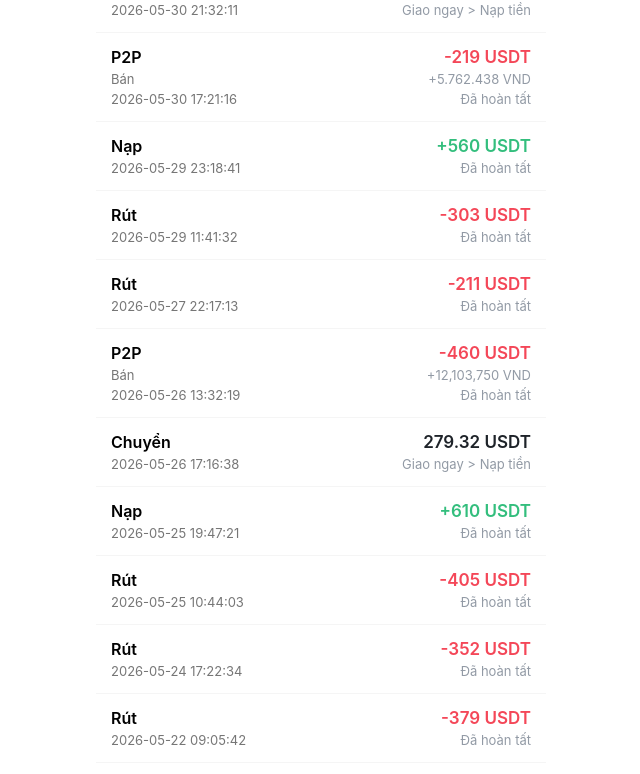
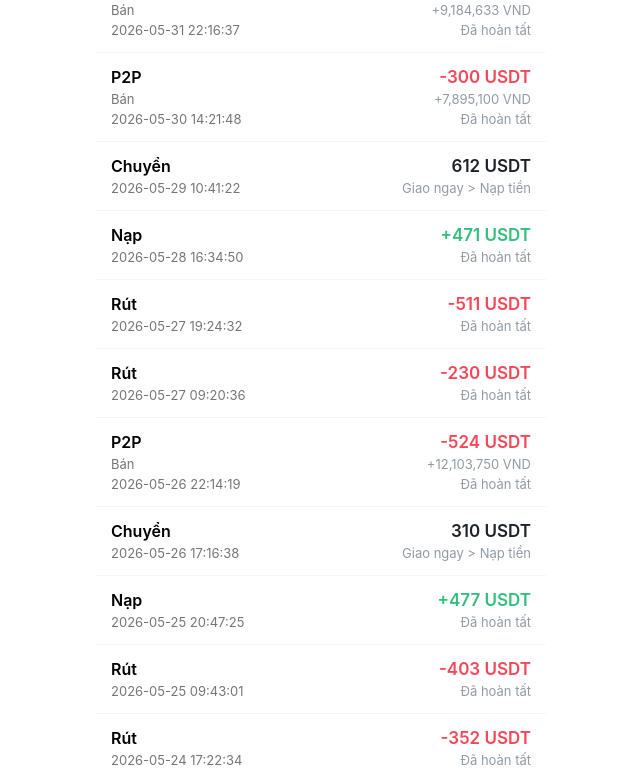
Before and after one commit to Duythang220911/binance-walletfull, a React app: page assets-history.html in a window 1280 px wide. Shown: the part 94-868 px from the top of the page, without its empty margins (319-959 px from the left). Built offline with nearby package versions, Linux system fonts and the light colour scheme.

Commit message:
Update assets-history.html

```diff
--- a/assets-history.html
+++ b/assets-history.html
@@ -30,30 +30,41 @@
 
         <!-- List Giao dịch -->
         <div class="transaction-list">
-
-        <!-- Item 4 (Chuyển) -->
-            <div class="transaction-item">
+<!-- Item 1 (P2P - Bán) - Click vào đây để sang trang chi tiết -->
+            <div class="transaction-item" data-href="p2p-detail.html">
                 <div class="item-left">
-                    <div class="item-name">Chuyển</div>
-                    <div class="item-time">2026-05-30 21:32:11</div>
+                    <div class="item-name">P2P</div>
+                    <div class="item-desc">Bán</div>
+                    <div class="item-time">2026-05-31 22:16:37</div>
                 </div>
                 <div class="item-right">
-                    <div class="amount transfer">401 USDT</div>
-                    <div class="transfer-path">Giao ngay > Nạp tiền</div>
+                    <div class="amount sell">-349 USDT</div>
+                    <div class="fiat-amount">+9,184,633 VND</div>
+                    <div class="status-done">Đã hoàn tất</div>
                 </div>
             </div>
-
             <!-- Item 1 (P2P - Bán) - Click vào đây để sang trang chi tiết -->
             <div class="transaction-item" data-href="p2p-detail.html">
                 <div class="item-left">
                     <div class="item-name">P2P</div>
                     <div class="item-desc">Bán</div>
-                    <div class="item-time">2026-05-30 17:21:16</div>
+                    <div class="item-time">2026-05-30 14:21:48</div>
                 </div>
                 <div class="item-right">
-                    <div class="amount sell">-219 USDT</div>
-                    <div class="fiat-amount">+5.762.438 VND</div>
+                    <div class="amount sell">-300 USDT</div>
+                    <div class="fiat-amount">+7,895,100 VND</div>
                     <div class="status-done">Đã hoàn tất</div>
+                </div>
+            </div>
+        <!-- Item 4 (Chuyển) -->
+            <div class="transaction-item">
+                <div class="item-left">
+                    <div class="item-name">Chuyển</div>
+                    <div class="item-time">2026-05-29 10:41:22</div>
+                </div>
+                <div class="item-right">
+                    <div class="amount transfer">612 USDT</div>
+                    <div class="transfer-path">Giao ngay > Nạp tiền</div>
                 </div>
             </div>
 
@@ -75,10 +86,10 @@
                 <div class="item-left">
                     <div class="item-name">Nạp</div>
                     <!-- <div class="item-desc">Nhận tiền mã hóa</div> -->
-                    <div class="item-time">2026-05-29 23:18:41</div>
+                    <div class="item-time">2026-05-28 16:34:50</div>
                 </div>
                 <div class="item-right">
-                    <div class="amount receive">+560 USDT</div>
+                    <div class="amount receive">+471 USDT</div>
                     <div class="user-id">Đã hoàn tất</div>
                 </div>
             </div>
@@ -86,10 +97,10 @@
                 <div class="item-left">
                     <div class="item-name">Rút</div>
                     <!-- <div class="item-desc">Bán</div> -->
-                    <div class="item-time">2026-05-29 11:41:32</div>
+                    <div class="item-time">2026-05-27 19:24:32</div>
                 </div>
                 <div class="item-right" >
-                    <div class="amount sell">-303 USDT</div>
+                    <div class="amount sell">-511 USDT</div>
                     <!-- <div class="fiat-amount">+5,000,000 VND</div> -->
                     <div class="status-done">Đã hoàn tất</div>
                 </div>
@@ -98,10 +109,10 @@
                 <div class="item-left">
                     <div class="item-name">Rút</div>
                     <!-- <div class="item-desc">Bán</div> -->
-                    <div class="item-time">2026-05-27 22:17:13</div>
+                    <div class="item-time">2026-05-27 09:20:36</div>
                 </div>
                 <div class="item-right" >
-                    <div class="amount sell">-211 USDT</div>
+                    <div class="amount sell">-230 USDT</div>
                     <!-- <div class="fiat-amount">+5,000,000 VND</div> -->
                     <div class="status-done">Đã hoàn tất</div>
                 </div>
@@ -111,10 +122,10 @@
                 <div class="item-left">
                     <div class="item-name">P2P</div>
                     <div class="item-desc">Bán</div>
-                    <div class="item-time">2026-05-26 13:32:19</div>
+                    <div class="item-time">2026-05-26 22:14:19</div>
                 </div>
                 <div class="item-right">
-                    <div class="amount sell">-460 USDT</div>
+                    <div class="amount sell">-524 USDT</div>
                     <div class="fiat-amount">+12,103,750 VND</div>
                     <div class="status-done">Đã hoàn tất</div>
                 </div>
@@ -125,7 +136,7 @@
                     <div class="item-time">2026-05-26 17:16:38</div>
                 </div>
                 <div class="item-right">
-                    <div class="amount transfer">279.32 USDT</div>
+                    <div class="amount transfer">310 USDT</div>
                     <div class="transfer-path">Giao ngay > Nạp tiền</div>
                 </div>
             </div>
@@ -133,10 +144,10 @@
                 <div class="item-left">
                     <div class="item-name">Nạp</div>
                     <!-- <div class="item-desc">Nhận tiền mã hóa</div> -->
-                    <div class="item-time">2026-05-25 19:47:21</div>
+                    <div class="item-time">2026-05-25 20:47:25</div>
                 </div>
                 <div class="item-right">
-                    <div class="amount receive">+610 USDT</div>
+                    <div class="amount receive">+477 USDT</div>
                     <div class="user-id">Đã hoàn tất</div>
                 </div>
             </div>
@@ -145,10 +156,10 @@
                 <div class="item-left">
                     <div class="item-name">Rút</div>
                     <!-- <div class="item-desc">Bán</div> -->
-                    <div class="item-time">2026-05-25 10:44:03 </div>
+                    <div class="item-time">2026-05-25 09:43:01 </div>
                 </div>
                 <div class="item-right" >
-                    <div class="amount sell">-405 USDT</div>
+                    <div class="amount sell">-403 USDT</div>
                     <!-- <div class="fiat-amount">+5,000,000 VND</div> -->
                     <div class="status-done">Đã hoàn tất</div>
                 </div>
```
